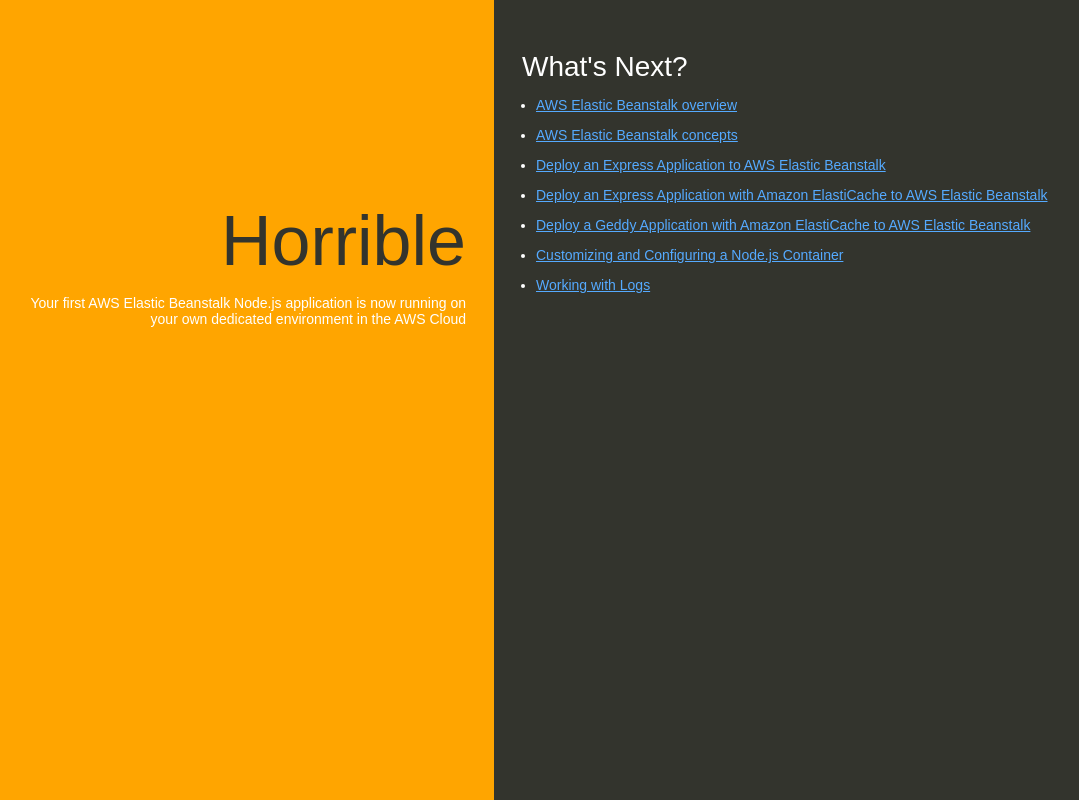
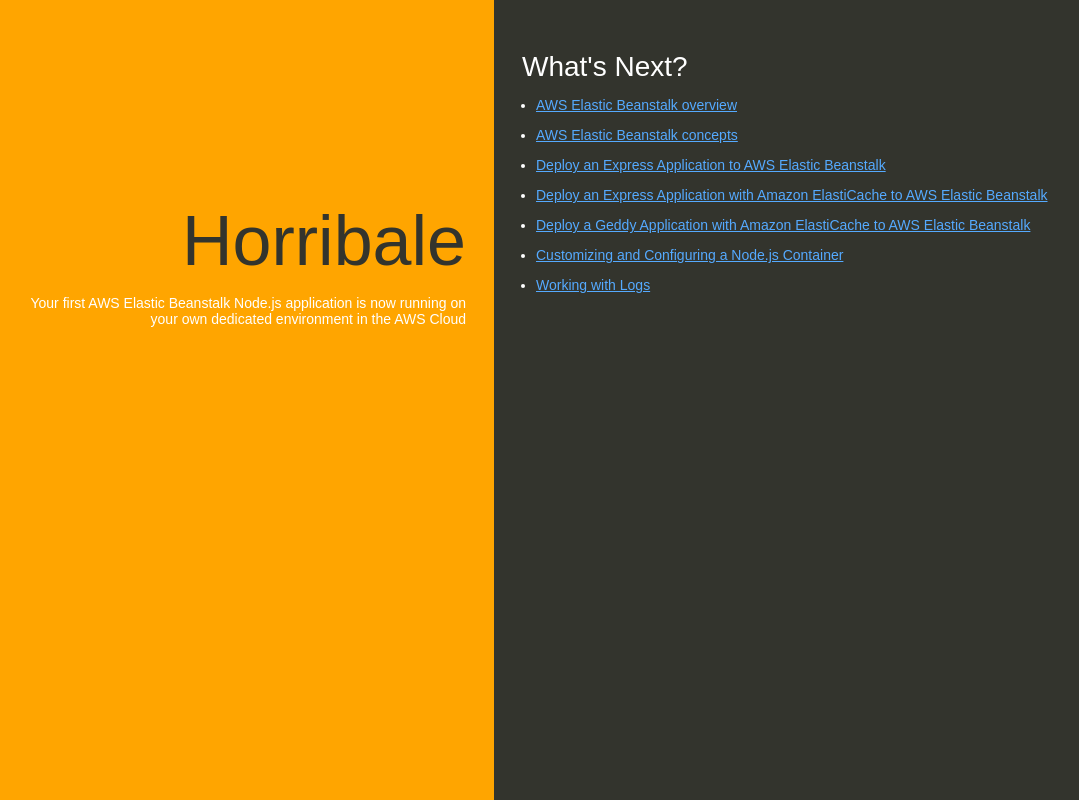
Before and after one commit to hameed-muneef/my-nodejs-app, a website: page index.html in a window 1280 px wide. Shown: the whole page, without its empty margins (146-1225 px from the left). Drawn offline with Linux system fonts and the light colour scheme.

Commit message:
Update index.html

```diff
--- a/index.html
+++ b/index.html
@@ -74,7 +74,7 @@
   </head>
   <body>
     <div class="textColumn">
-      <h1>Horrible</h1>
+      <h1>Horribale</h1>
       <p>Your first AWS Elastic Beanstalk Node.js application is now running on your own dedicated environment in the AWS Cloud</p>
     </div>
     <div class="linksColumn">
```
